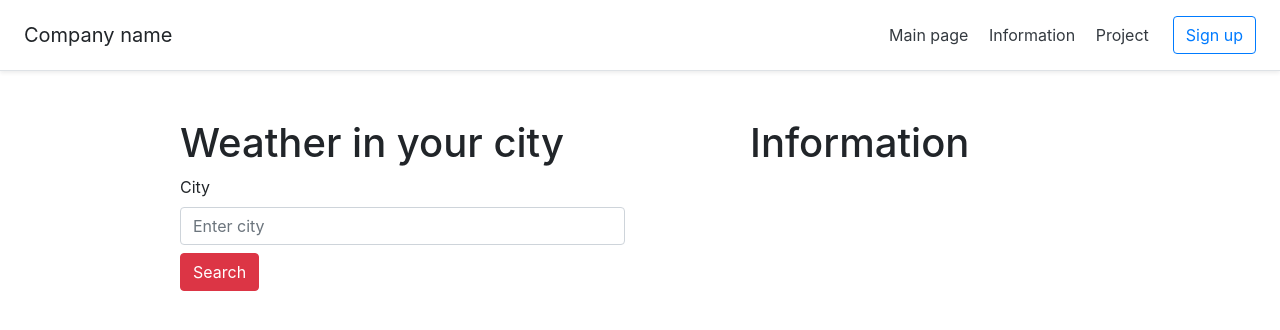
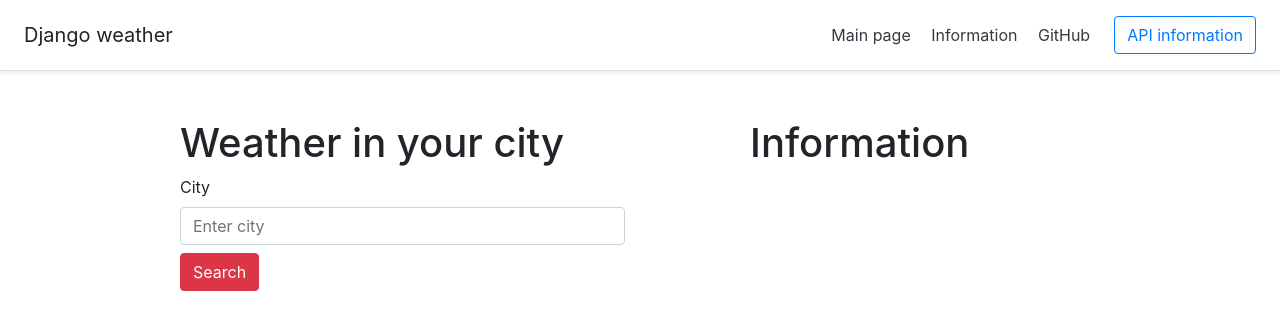
Before and after one commit to mezgoodle/django-weather, a Django app: page / in a window 1280 px wide. Shown: the top 330 px of the page. Run offline with Django 3.2, Linux system fonts and the light colour scheme; data that the repository does not hold is empty; some libraries are stand-ins or nearby versions.

Commit message:
Add urls

```diff
--- a/mysite/templates/weather/includes/header.html
+++ b/mysite/templates/weather/includes/header.html
@@ -1,9 +1,9 @@
 <div class="d-flex flex-column flex-md-row align-items-center p-3 px-md-4 mb-3 bg-white border-bottom shadow-sm">
-    <h5 class="my-0 mr-md-auto font-weight-normal">Company name</h5>
+    <h5 class="my-0 mr-md-auto font-weight-normal">Django weather</h5>
     <nav class="my-2 my-md-0 mr-md-3">
-      <a class="p-2 text-dark" href="#">Main page</a>
-      <a class="p-2 text-dark" href="#">Information</a>
-      <a class="p-2 text-dark" href="#">Project</a>
+      <a class="p-2 text-dark" href="{% url 'index' %}" target="_blank">Main page</a>
+      <a class="p-2 text-dark" href="https://mezgoodle.github.io/django-weather/" target="_blank">Information</a>
+      <a class="p-2 text-dark" href="https://github.com/mezgoodle/django-weather" target="_blank">GitHub</a>
     </nav>
-    <a class="btn btn-outline-primary" href="#">Sign up</a>
+    <a class="btn btn-outline-primary" href="https://openweathermap.org/api" target="_blank">API information</a>
 </div>
--- a/mysite/weather/views.py
+++ b/mysite/weather/views.py
@@ -25,7 +25,8 @@ def index(request, id=None):
 
     form = CityForm()
     appid = os.getenv('API_KEY')
-    cities = City.objects.all()[:5]
+    CITY_LIMIT = 7
+    cities = City.objects.all()[:CITY_LIMIT]
     info = []
     for city in cities:
         url = f'https://api.openweathermap.org/data/2.5/weather?q={city.name}&units=metric&appid={appid}'
```
